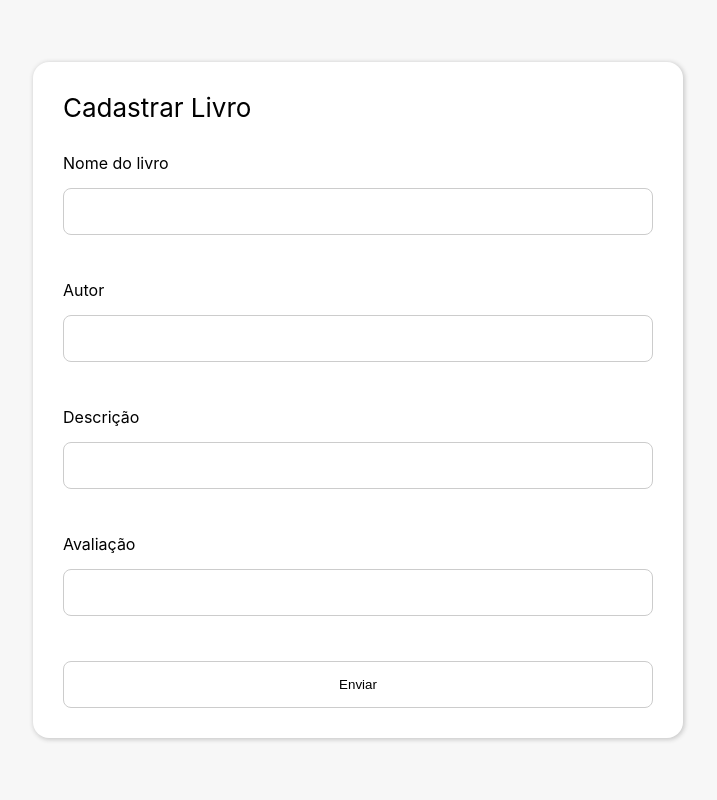
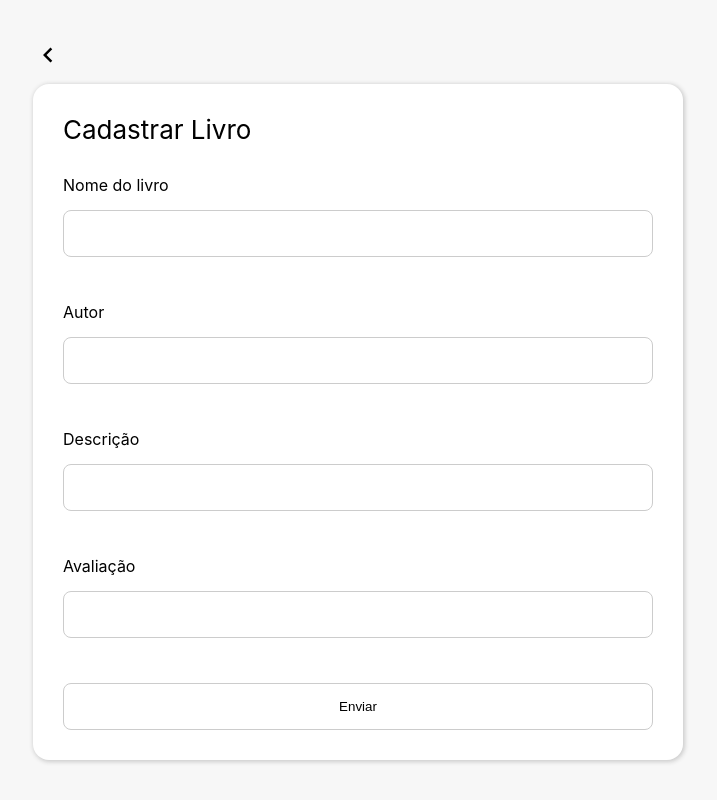
Before and after one commit to Rickson298/CRUD-React-hook-form, a React (Create React App) app: page /new-book in a window 1280 px wide. Shown: the whole page, without its empty margins (282-999 px from the left). Built offline with nearby package versions, Linux system fonts and the light colour scheme.

Commit message:
Button arrow back

```diff
--- a/src/components/pages/bookForm/BookForm.tsx
+++ b/src/components/pages/bookForm/BookForm.tsx
@@ -6,6 +6,7 @@ import { useParams } from "react-router-dom";
 import { useApi } from "../../../hooks/useApi";
 import { formBookValidation } from "../../../validations/formBookValidation";
 import { Input } from "../../input/Inputs";
+import { MdOutlineKeyboardArrowLeft } from "react-icons/md";
 import * as C from "./styles";
 
 interface UseFormInputs {
@@ -50,6 +51,11 @@ export const BookForm = () => {
 
   return (
     <C.Container>
+      <div className="content">
+        <MdOutlineKeyboardArrowLeft
+          className="arrow-back"
+          onClick={() => navigate("/")}
+        />
         <FormProvider {...methods}>
           <C.Form onSubmit={methods.handleSubmit(onSubmit)}>
             <div>
@@ -80,6 +86,7 @@ export const BookForm = () => {
             <input type="submit" className="submit" value="Enviar" />
           </C.Form>
         </FormProvider>
+      </div>
     </C.Container>
   );
 };
--- a/src/components/pages/bookForm/styles.ts
+++ b/src/components/pages/bookForm/styles.ts
@@ -1,4 +1,4 @@
-import styled from "styled-components"
+import styled from "styled-components";
 
 export const Container = styled.div`
   min-width: 100%;
@@ -6,13 +6,35 @@ export const Container = styled.div`
   padding: 35px;
   background: #f7f7f7;
   display: flex;
+  flex-direction: column;
   justify-content: center;
   align-items: center;
+
+  .content {
+    min-height: 650px;
+    width: 650px;
+
+    .arrow-back {
+      width: 30px;
+      height: 30px;
+      border-radius: 50%;
+      transition: all ease 0.2s;
+      cursor: pointer;
+      margin-bottom: 10px;
+      &:hover {
+        background: #ccc;
+      }
+    }
+
+    @media (max-width: 750px) {
+      width: 100%;
+    }
+  }
 `;
 
 export const Form = styled.form`
-  min-height: 650px;
-  width: 650px;
+  width: 100%;
+  height: 100%;
   padding: 30px;
   display: flex;
   flex-direction: column;
```
Lines whose indentation alone changed are shown as unchanged.
